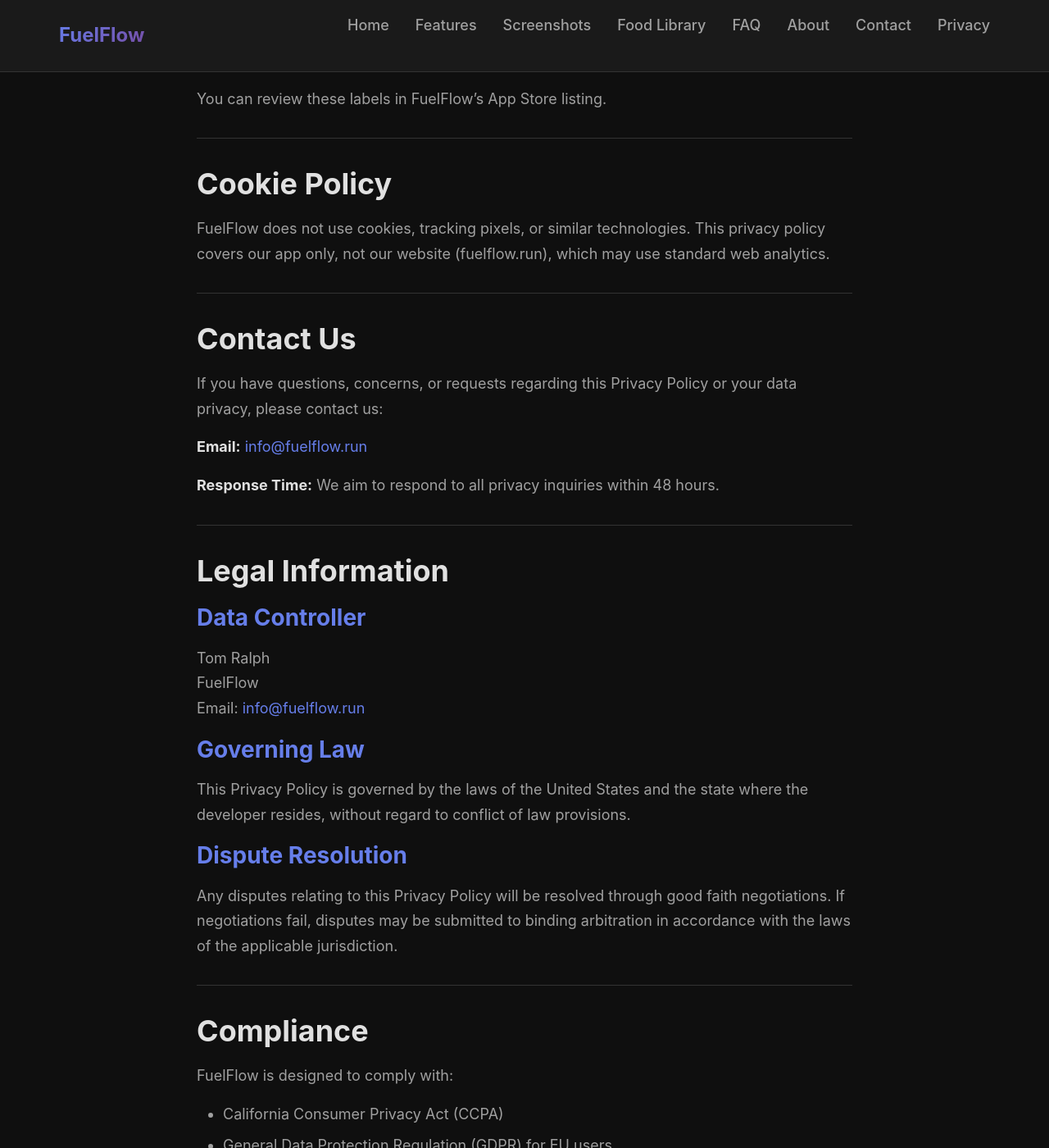
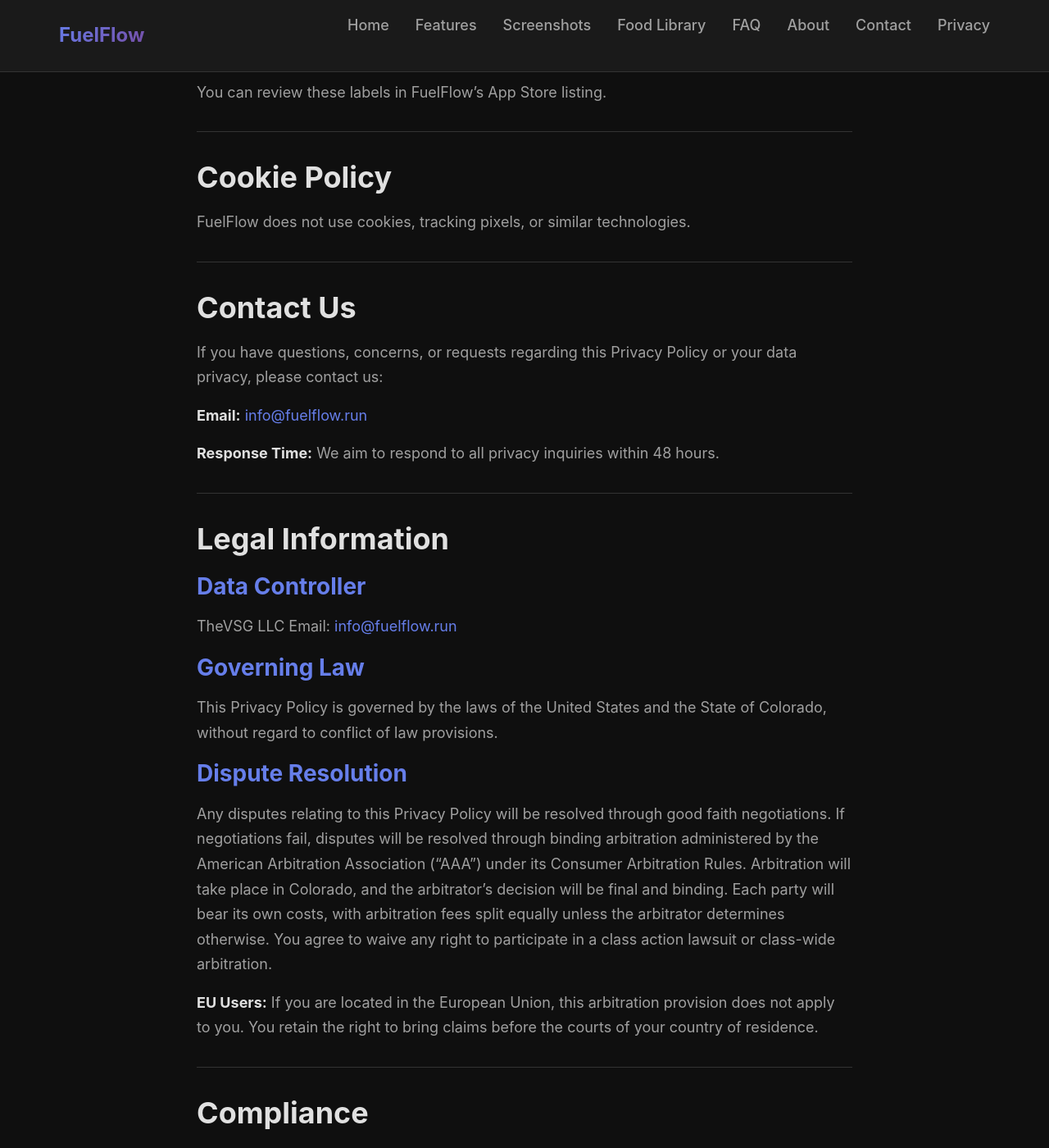
Before and after one commit to virtualserverguy/NutriTracker-pages, a Jekyll site: the page built from pub/privacy.md, in a window 1280 px wide and 1400 px high, scrolled down 11980 px. Shown: the whole window at 82% size. Built offline with Jekyll 4.4.1, drawn with Linux system fonts in a browser that asks for light colours; some of the changed text lies outside the part shown.

Commit message:
Update privacy.md

```diff
--- a/pub/privacy.md
+++ b/pub/privacy.md
@@ -8,7 +8,7 @@ permalink: /privacy/
 
 **Last Updated: November 22, 2025**
 
-This Privacy Policy describes how FuelFlow ("we", "our", or "the app") collects, uses, and protects your information when you use our iOS and watchOS application.
+This Privacy Policy describes how TheVSG LLC ("we," "us," or "our") collects, uses, and protects your information when you use our FuelFlow application ("App") for iOS, watchOS, and Android.
 
 ---
 
@@ -361,7 +360,7 @@ You can review these labels in FuelFlow's App Store listing.
 
 ## Cookie Policy
 
-FuelFlow does not use cookies, tracking pixels, or similar technologies. This privacy policy covers our app only, not our website (fuelflow.run), which may use standard web analytics.
+FuelFlow does not use cookies, tracking pixels, or similar technologies.
 
 ---
 
@@ -378,15 +377,16 @@ If you have questions, concerns, or requests regarding this Privacy Policy or yo
 ## Legal Information
 
 ### Data Controller
-Tom Ralph
-FuelFlow
+TheVSG LLC
 Email: [info@fuelflow.run](mailto:info@fuelflow.run)
 
 ### Governing Law
-This Privacy Policy is governed by the laws of the United States and the state where the developer resides, without regard to conflict of law provisions.
+This Privacy Policy is governed by the laws of the United States and the State of Colorado, without regard to conflict of law provisions.
 
 ### Dispute Resolution
-Any disputes relating to this Privacy Policy will be resolved through good faith negotiations. If negotiations fail, disputes may be submitted to binding arbitration in accordance with the laws of the applicable jurisdiction.
+Any disputes relating to this Privacy Policy will be resolved through good faith negotiations. If negotiations fail, disputes will be resolved through binding arbitration administered by the American Arbitration Association ("AAA") under its Consumer Arbitration Rules. Arbitration will take place in Colorado, and the arbitrator's decision will be final and binding. Each party will bear its own costs, with arbitration fees split equally unless the arbitrator determines otherwise. You agree to waive any right to participate in a class action lawsuit or class-wide arbitration.
+
+**EU Users:** If you are located in the European Union, this arbitration provision does not apply to you. You retain the right to bring claims before the courts of your country of residence.
 
 ---
 
```
Also changed, not shown: other parts of pub/privacy.md (+3 -4 lines).
